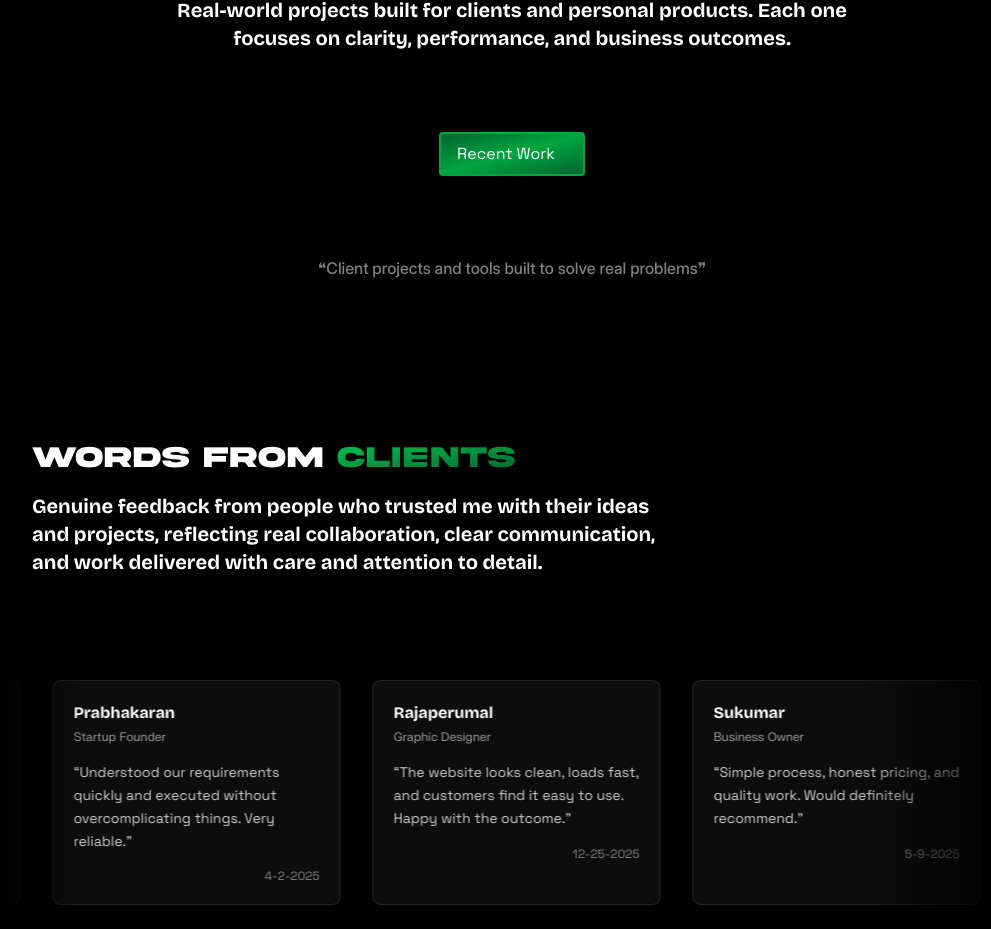
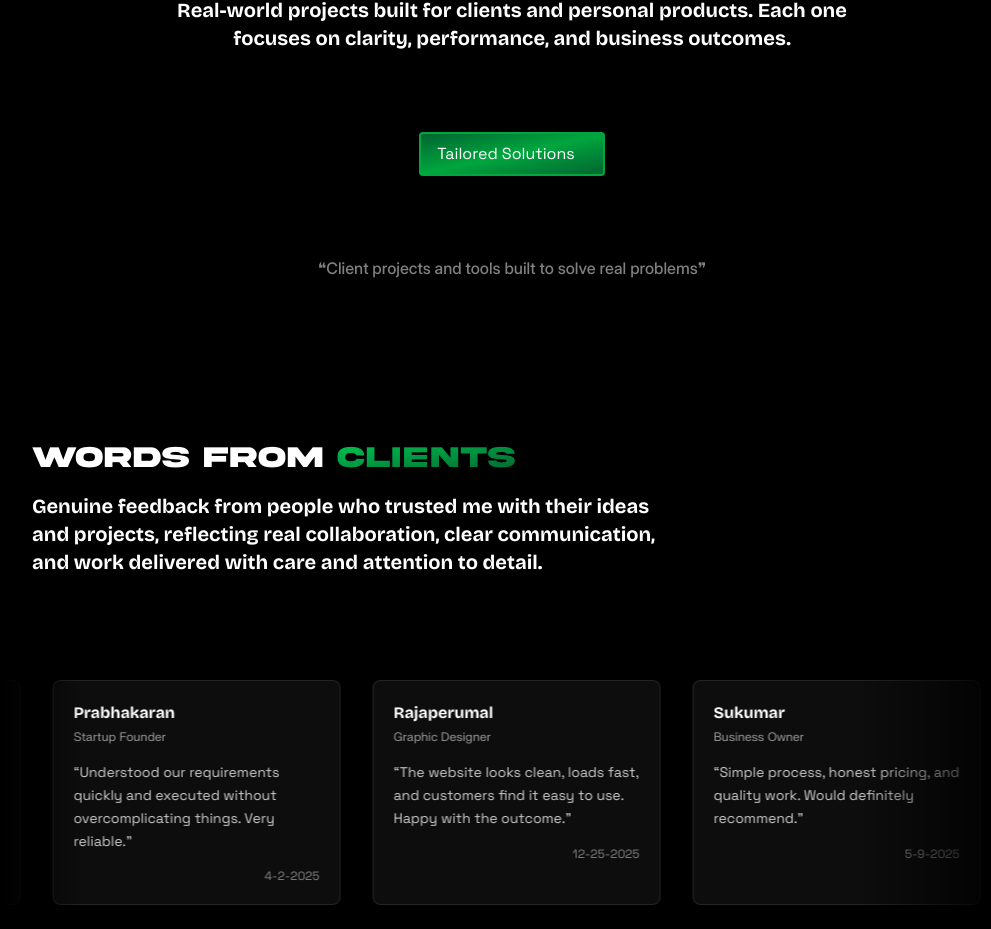
Before and after one commit to VByte-dev/VByte-Portfolio, a React (Vite) app: page / in a window 1280 px wide. Shown: the part 3913-4842 px from the top of the page, without its empty margins (128-1119 px from the left). Built offline with nearby package versions, Linux system fonts and the light colour scheme; some icons are missing; what tailwindcss-motion would draw is missing.

Commit message:
Update link and text in Project component

```diff
--- a/components/Project.jsx
+++ b/components/Project.jsx
@@ -37,14 +37,14 @@ let Project = () => {
           data-aos-delay="300"
         >
           <a
-            href="https://linktr.ee/vbyte.products"
+            href="https://linktr.ee/Client_Works"
             target="_blank"
             className="whitespace-nowrap truncate bg-linear-to-br from-green-800 via-green-600 to-green-800 border-2 border-green-600 font-[space] text-xs md:text-base rounded px-4 py-2
                        active:from-green-600 active:via-green-800 active:to-green-600
                        hover:from-green-600 hover:via-green-800 hover:to-green-600
                        duration-150 flex justify-center gap-3 hover:gap-6 active:gap-6 transition-all"
           >
-            Recent Work
+            Tailored Solutions
             <span>
               <i className="ri-arrow-right-long-line"></i>
             </span>
```
